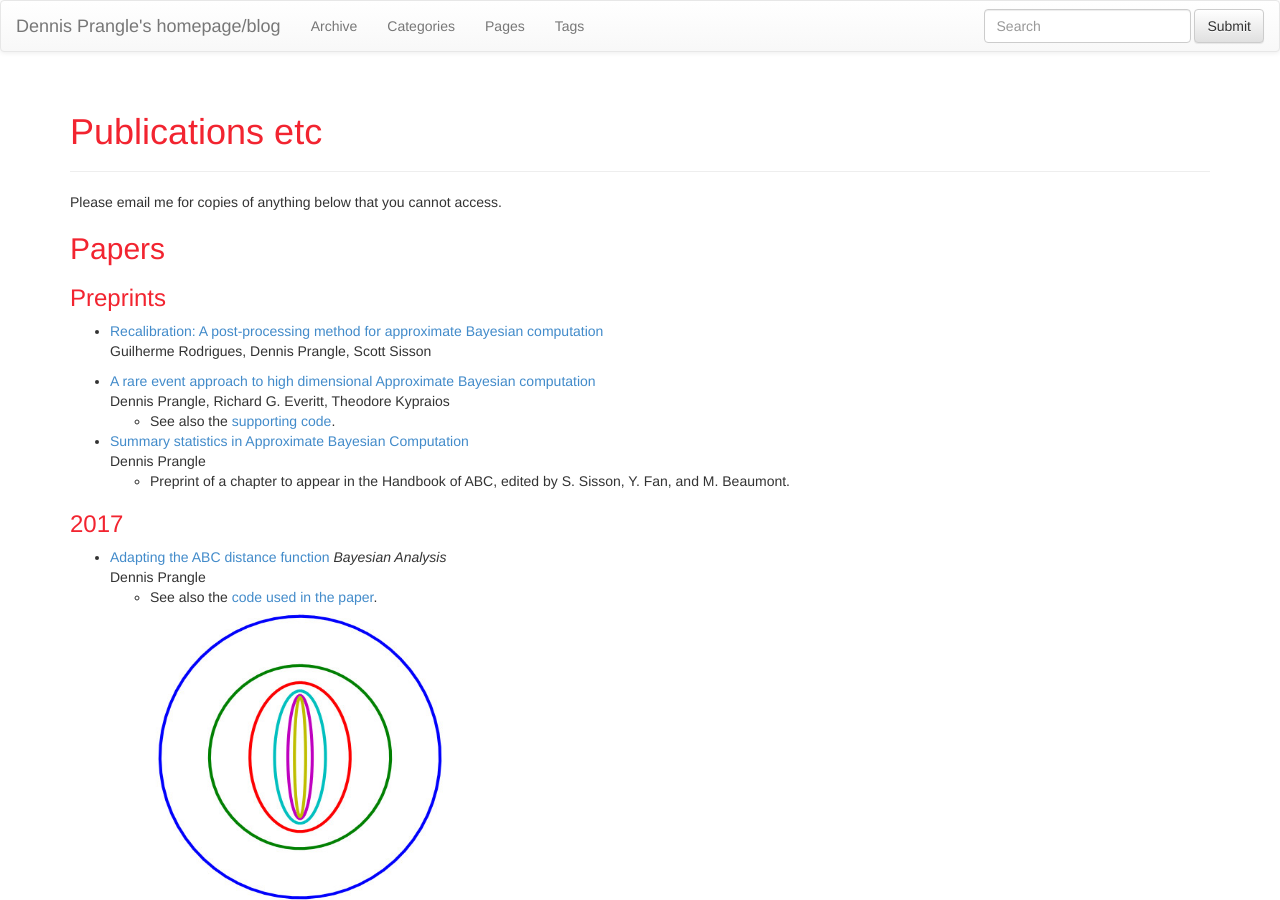
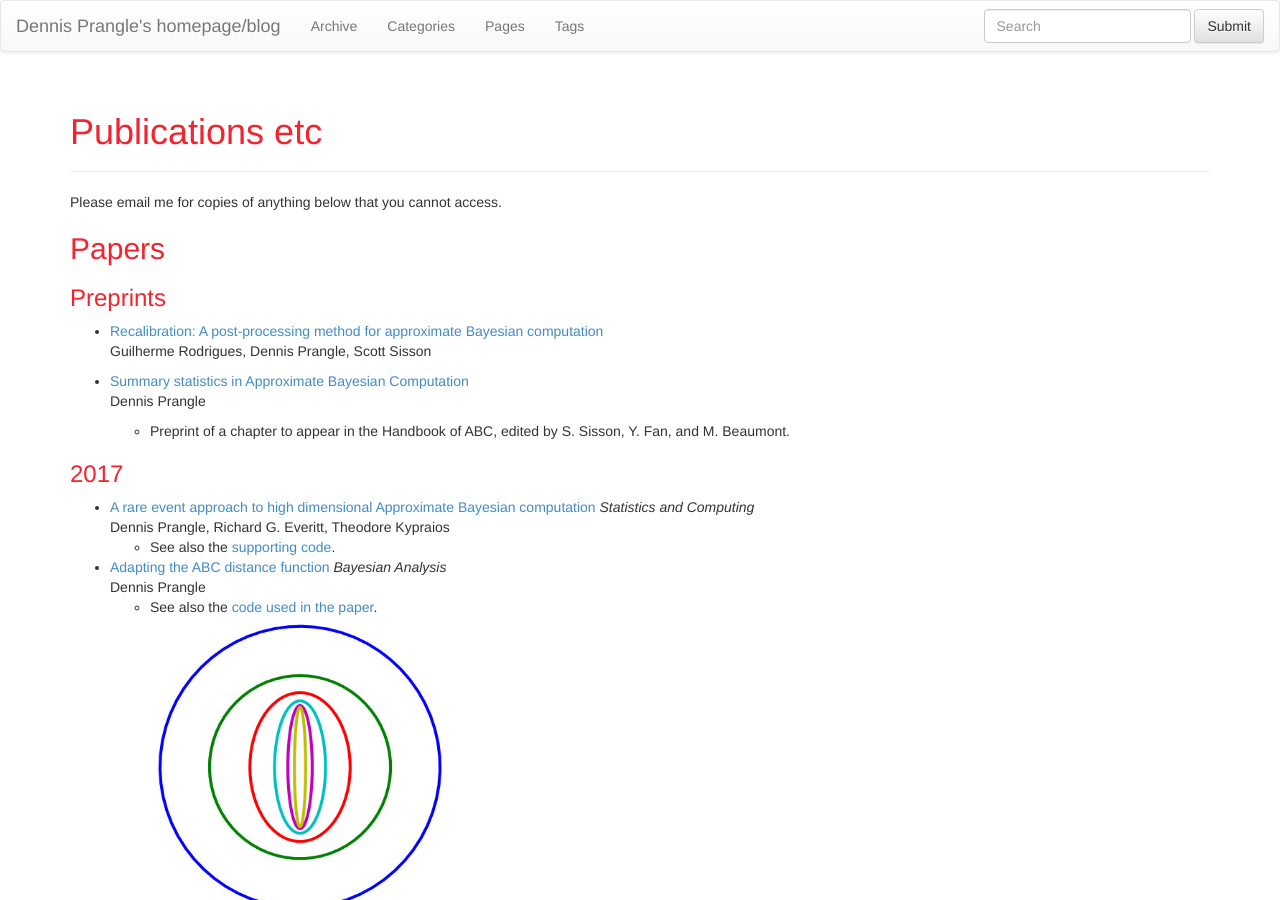
Before and after one commit to dennisprangle/dennisprangle.github.io, a Jekyll site: the page built from pub.md, in a window 1280 px wide and 900 px high. Built offline with Jekyll 4.4.1, drawn with Linux system fonts in a browser that asks for light colours; nearby versions of some CDN libraries.

Commit message:
Update hdABC details

```diff
--- a/pub.md
+++ b/pub.md
@@ -15,15 +15,16 @@ Papers
 - [Recalibration: A post-processing method for approximate Bayesian computation](http://arxiv.org/abs/1704.06374)
 Guilherme Rodrigues, Dennis Prangle, Scott Sisson
 
-- [A rare event approach to high dimensional Approximate Bayesian computation](https://arxiv.org/abs/1611.02492)
-Dennis Prangle, Richard G. Everitt, Theodore Kypraios
-  - See also the [supporting code](https://github.com/dennisprangle/RareEventABC.jl).
-
 - [Summary statistics in Approximate Bayesian Computation](http://arxiv.org/abs/1512.05633)
 Dennis Prangle
   - Preprint of a chapter to appear in the Handbook of ABC, edited by S. Sisson, Y. Fan, and M. Beaumont.
 
 ### 2017
+
+- [A rare event approach to high dimensional Approximate Bayesian computation](https://link.springer.com/article/10.1007/s11222-017-9764-4)
+*Statistics and Computing*
+Dennis Prangle, Richard G. Everitt, Theodore Kypraios
+  - See also the [supporting code](https://github.com/dennisprangle/RareEventABC.jl).
 
 - [Adapting the ABC distance function](http://projecteuclid.org/euclid.ba/1460641065)
 *Bayesian Analysis*
```
